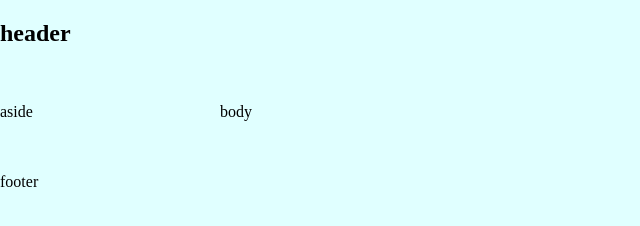
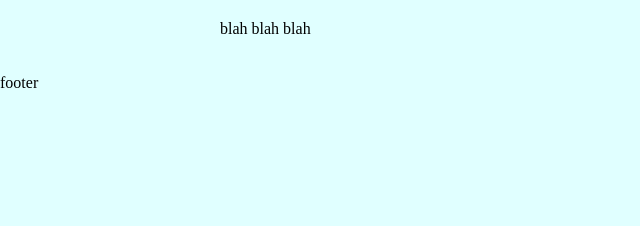
Before and after one commit to Barracuda447/Barracuda447.github.io, a plain HTML site: page grid.html in a window 1280 px wide. Shown: the whole page, without its empty margins (0-640 px from the left). Drawn offline with Linux system fonts and the light colour scheme.

Commit message:
Update grid.html

```diff
--- a/grid.html
+++ b/grid.html
@@ -5,15 +5,7 @@
   <link rel="stylesheet" href=".\grid.css" />
 
   <body class="container">
-    <header>
-      <h2>header</h2>
-    </header>
-    <article>
-      <p>body</p>
-    </article>
-    <aside>
-      <p>aside</p>
-    </aside>
+    <article id="g"> blah blah blah</article>
     <footer>
       <p>footer</p>
     </footer>
```
